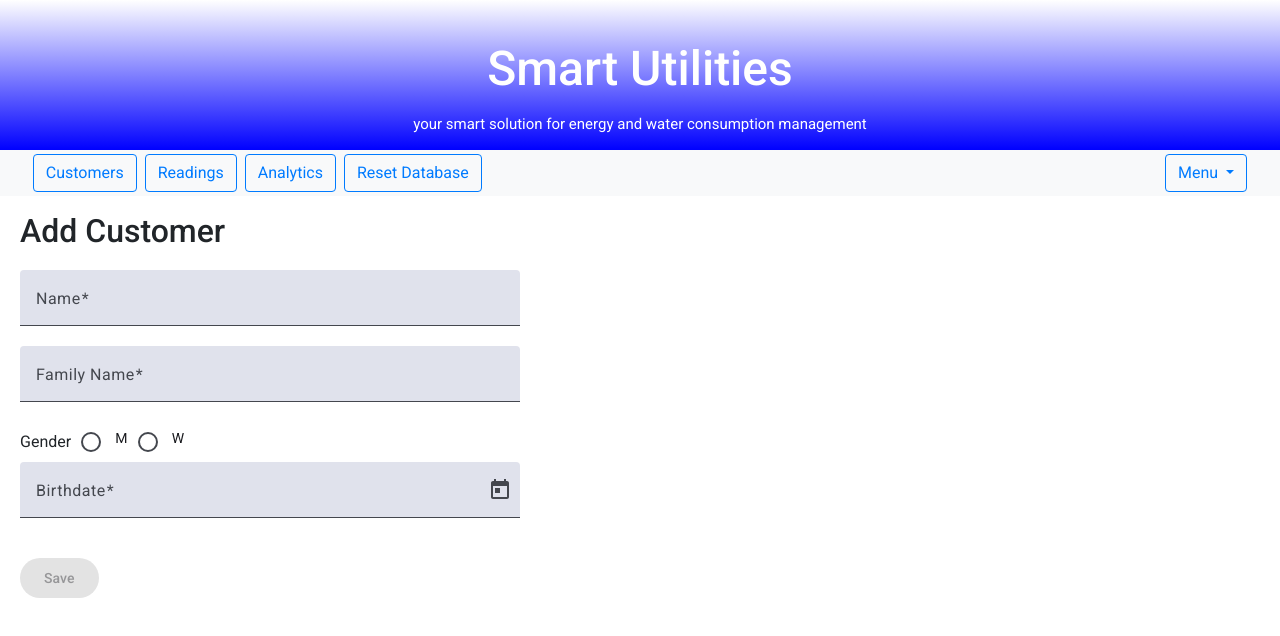
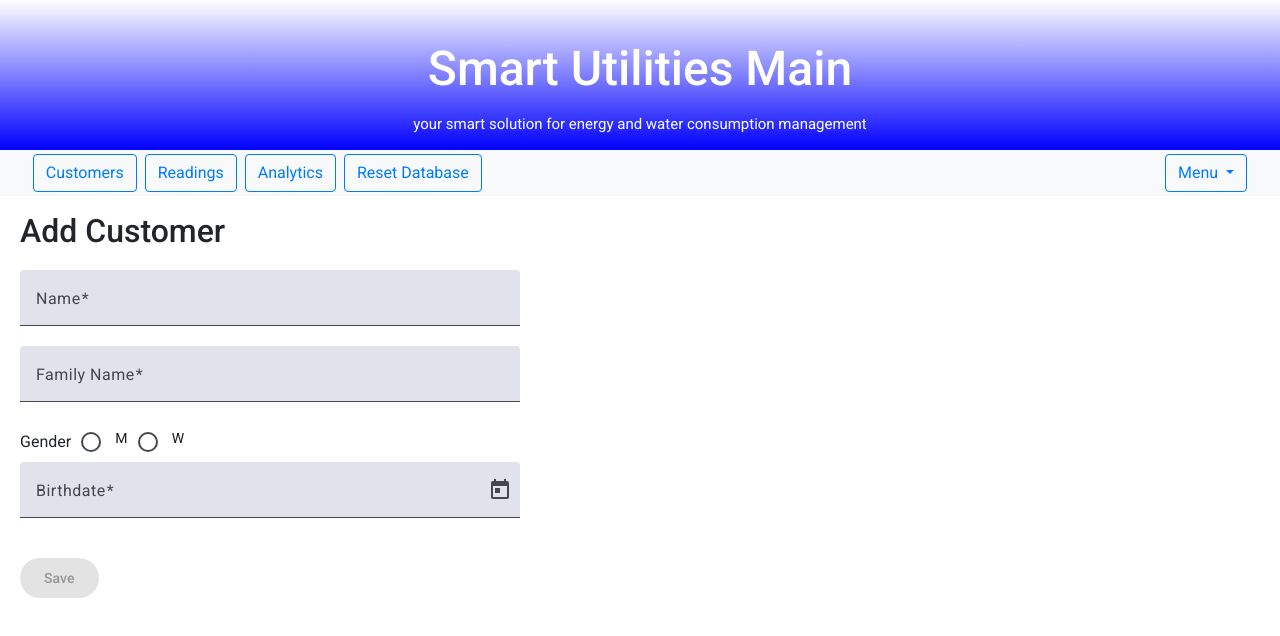
Before and after one commit to FrotaLucas/smart-utilities-management-system, an Angular app: page /customer/add in a window 1280 px wide. Shown: the top 636 px of the page. Built offline with nearby package versions, Linux system fonts and the light colour scheme.

Commit message:
fix routes of navigation menu

```diff
--- a/src/app/layouts/main-layout/main-layout.component.html
+++ b/src/app/layouts/main-layout/main-layout.component.html
@@ -1,7 +1,7 @@
 <div>
 
   <header>
-    <h1>Smart Utilities</h1>
+    <h1>Smart Utilities Main</h1>
     <p>your smart solution for energy and water consumption management</p>
   </header>
 
@@ -11,15 +11,15 @@
 
       <div class="commands">
         <li >
-          <a routerLink="/customer" class="m-1 btn btn-light btn-outline-primary">Customers</a>
+          <a routerLink="/dashboard/customer" class="m-1 btn btn-light btn-outline-primary">Customers</a>
         </li>
 
         <li class="nav-item">
-          <a routerLink="/reading" class="m-1 btn btn-light btn-outline-primary">Readings</a>
+          <a routerLink="/dashboard/reading" class="m-1 btn btn-light btn-outline-primary">Readings</a>
         </li>
 
         <li class="nav-item">
-          <a routerLink="/analytics" class="m-1 btn btn-light btn-outline-primary">Analytics</a>
+          <a routerLink="/dashboard/analytics" class="m-1 btn btn-light btn-outline-primary">Analytics</a>
         </li>
 
          <li class="nav-item">
```
